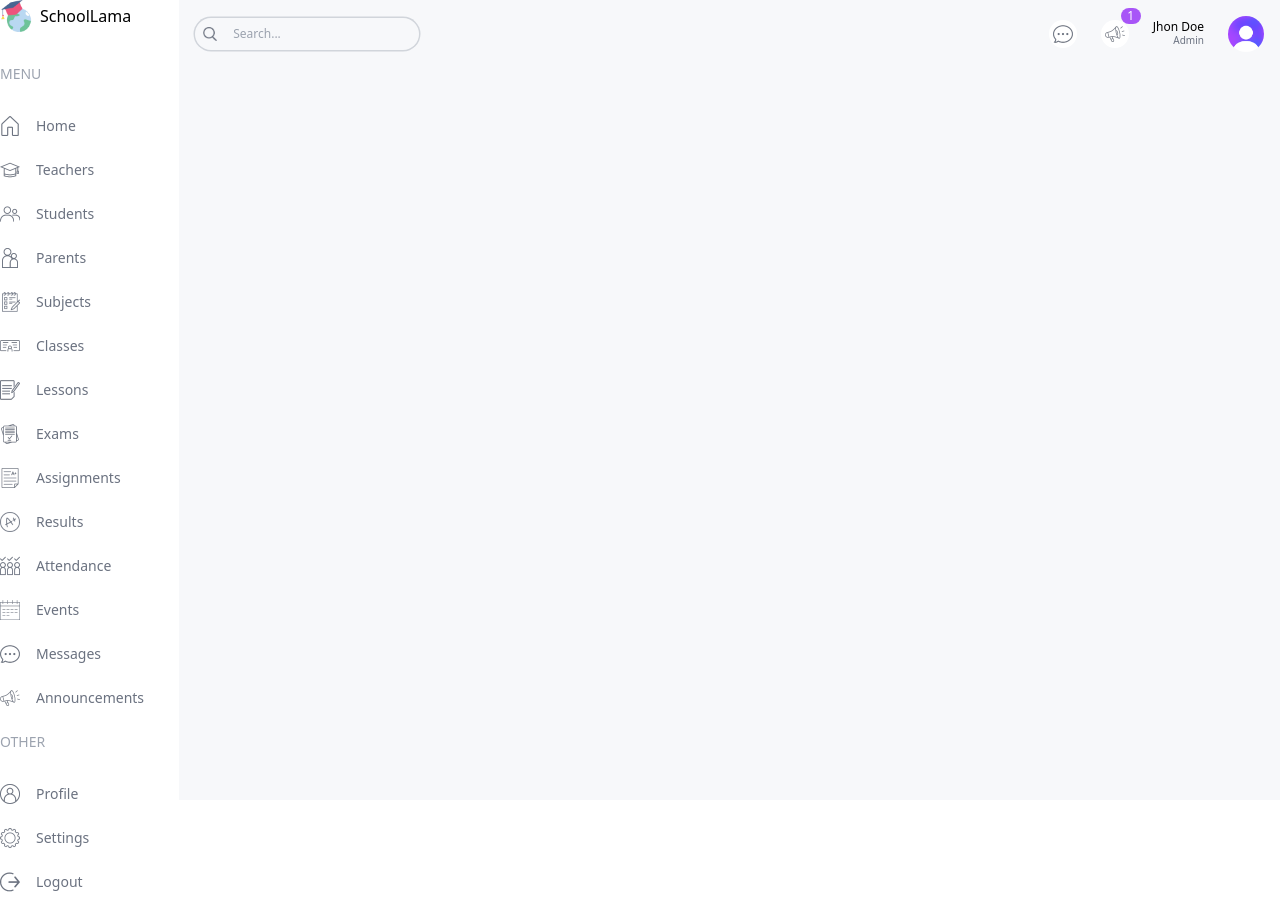
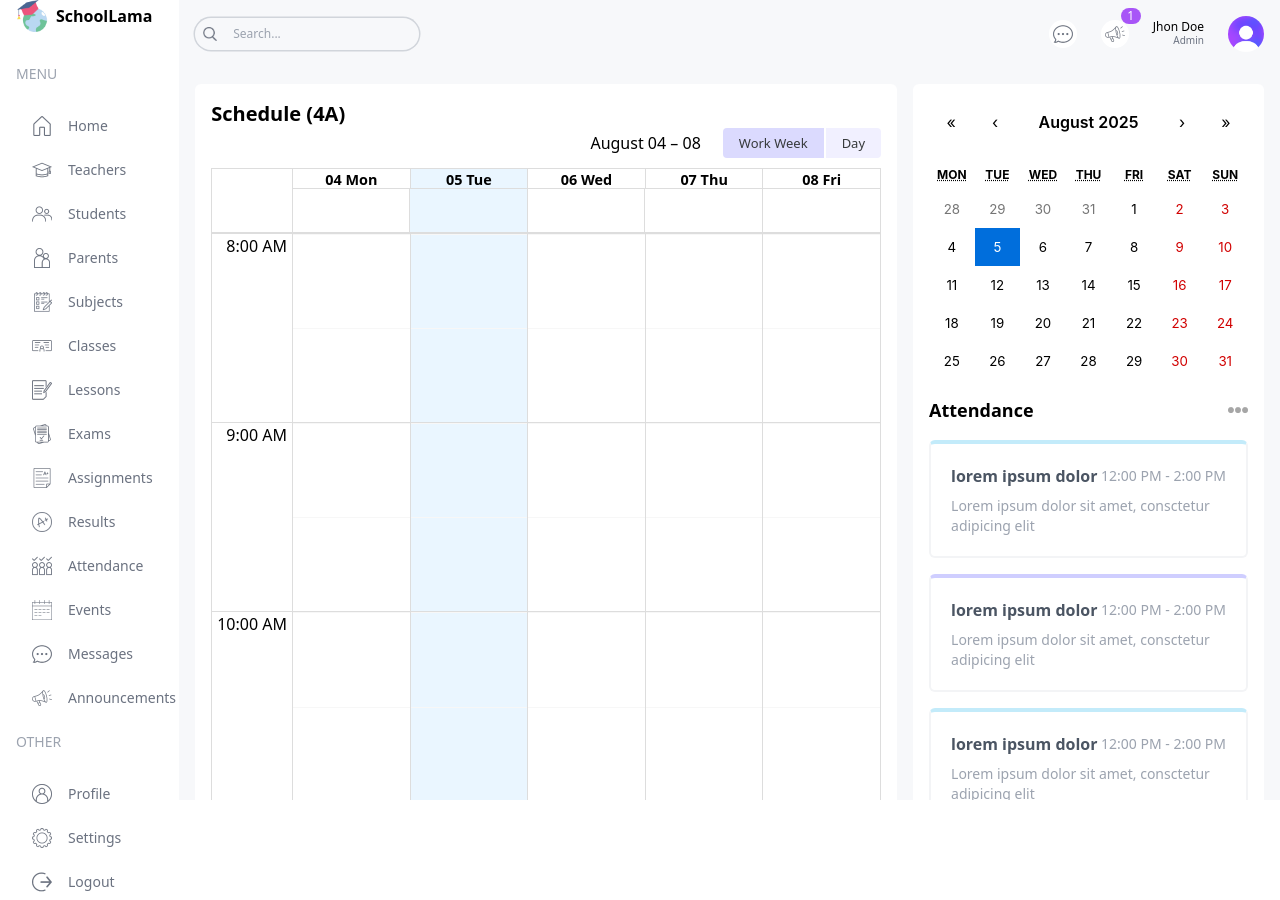
Before and after one commit to muhammadulum/next_schoolmanagement, a Next.js app: page /student in a window 1280 px wide. Built offline with nearby package versions, Linux system fonts and the light colour scheme.

Commit message:
add event dashboard and big callender to studnet

```diff
--- a/package.json
+++ b/package.json
@@ -9,8 +9,11 @@
     "lint": "next lint"
   },
   "dependencies": {
+    "@types/react-big-calendar": "^1.16.2",
+    "moment": "^2.30.1",
     "next": "15",
     "react": "^18",
+    "react-big-calendar": "^1.19.4",
     "react-calendar": "^6.0.0",
     "react-dom": "^18",
     "recharts": "^3.1.2"
--- a/src/app/(dashboard)/admin/page.tsx
+++ b/src/app/(dashboard)/admin/page.tsx
@@ -1,3 +1,4 @@
+import Announcements from "@/components/Announcements"
 import AttendanceChart from "@/components/AttendanceChart"
 import CountCharts from "@/components/CountCharts"
 import EventCalender from "@/components/EventCalender"
@@ -36,6 +37,7 @@ const Adminpage = () => {
             {/* right */}
             <div className="w-full lg:w-1/3 flex-col gap-8">
                 <EventCalender />
+                <Announcements />
             </div>
 
         </div>
--- a/src/app/(dashboard)/layout.tsx
+++ b/src/app/(dashboard)/layout.tsx
@@ -11,13 +11,13 @@ export default function DashboardLayout({
     return (
         <div className="h-screen flex">
             {/* left */}
-            <div className="w-[14%] md:w-[8%] lg:w-[16%] xl:w-[14%]">
+            <div className="w-[14%] md:w-[8%] lg:w-[16%] xl:w-[14%] md:px-4">
 
                 <Link href="/"
                     className="flex items-center justify-center lg:justify-start gap-2"
                 >
                     <Image src="/logo.png" alt="logo" width={32} height={32} />
-                    <span className="hidden lg:block">SchoolLama</span>
+                    <span className="hidden lg:block font-bold">SchoolLama</span>
                 </Link>
                 <Menu />
             </div>
--- a/src/app/(dashboard)/student/page.tsx
+++ b/src/app/(dashboard)/student/page.tsx
@@ -1,6 +1,25 @@
+'use client'
+import Announcements from "@/components/Announcements"
+import EventCalender from "@/components/EventCalender"
+import BigCalender from "@/components/BigCallender"
+
+
 const Studentpage = () => {
     return (
-        <div>
+        <div className="p-4 flex gap-4 flex-col xl:flex-row">
+            {/* left */}
+            <div className="w-full xl:w-2/3">
+                <div className="h-full bg-white p-4 rounded-md">
+                    <h1 className="text-xl font-semibold">Schedule (4A)</h1>
+                    <BigCalender />
+                </div>
+
+            </div>
+            {/* right */}
+            <div className="w-full xl:w-1/3 flex flex-col gap-8">
+                <EventCalender />
+                <Announcements /></div>
+
 
         </div>
     )
--- a/src/app/globals.css
+++ b/src/app/globals.css
@@ -2,7 +2,7 @@
 @tailwind components;
 @tailwind utilities;
 
-.react-calender{
+.react-calendar{
     width: 100% !important;
     border: none !important;
     font-family: "Inter",sans-serif !important;
@@ -15,3 +15,27 @@
     background-color: #C3EBFA !important;
     color: black !important;
 }
+
+.rbc-btn-group:first-child{
+    display: none !important;
+}
+
+.rbc-toolbar-label{
+    text-align: right !important;
+    padding: 0px 20px !important;
+}
+
+.rbc-btn-group:last-child{
+    font-size: 13px !important;
+}
+
+.rbc-btn-group:last-child button{
+    border: none !important;
+    background-color: #f1f0ff !important;
+    margin-left: 2px !important;
+}
+
+.rbc-toolbar button.rbc-active{
+    background-color: #dbdafe !important;
+    box-shadow: none !important;
+}
--- /dev/null
+++ b/src/components/Announcements.tsx
@@ -0,0 +1,55 @@
+'use client'
+
+
+const events = [
+    {
+        id: 1,
+        title: "lorem ipsum dolor",
+        time: "2025-08-09",
+        desctiption: "Lorem ipsum dolor, sit amet consectetur adipisicing elit. Autem, dignissimos sapiente totam, saepe, repellat neque laboriosam quibusdam facilis sint ex dolorem dolore. Tempore excepturi soluta eaque iure molestiae voluptates praesentium."
+    },
+    {
+        id: 2,
+        title: "lorem ipsum dolor",
+        time: "2025-08-09",
+        desctiption: "Lorem ipsum dolor, sit amet consectetur adipisicing elit. Autem, dignissimos sapiente totam, saepe, repellat neque laboriosam quibusdam facilis sint ex dolorem dolore. Tempore excepturi soluta eaque iure molestiae voluptates praesentium."
+    }, {
+        id: 3,
+        title: "lorem ipsum dolor",
+        time: "2025-08-09",
+        desctiption: "Lorem ipsum dolor, sit amet consectetur adipisicing elit. Autem, dignissimos sapiente totam, saepe, repellat neque laboriosam quibusdam facilis sint ex dolorem dolore. Tempore excepturi soluta eaque iure molestiae voluptates praesentium."
+    },
+    {
+        id: 4,
+        title: "lorem ipsum dolor",
+        time: "2025-08-09",
+        desctiption: "Lorem ipsum dolor, sit amet consectetur adipisicing elit. Autem, dignissimos sapiente totam, saepe, repellat neque laboriosam quibusdam facilis sint ex dolorem dolore. Tempore excepturi soluta eaque iure molestiae voluptates praesentium."
+    }
+]
+
+const Announcements = () => {
+    return (
+        <div className="bg-white p-4 rounded-md">
+            <div className='flex justify-between items-center'>
+                <h1 className='text-lg font-semibold my-4'>Announcements</h1>
+                <span className='text-xs text-gray-400'>View All</span>
+            </div>
+            <div className='flex flex-col gap-4 mt-4'>
+                {events.map(event => {
+                    return (
+                        <div className='bg-lamaSky rounded-md p-4' key={event.id}>
+                            <div className='flex items-center justify-between'>
+                                <h2 className='font-medium'>{event.title}</h2>
+                                <span className='text-xs text-gray-400 bg-white rounded-md px-1 py-1'>{event.time}</span>
+                            </div>
+                            <p className='text-sm text-gray-400 mt-1'>{event.desctiption}</p>
+                        </div>)
+                })}
+            </div>
+
+
+        </div>
+    )
+}
+
+export default Announcements
--- /dev/null
+++ b/src/components/BigCallender.tsx
@@ -0,0 +1,33 @@
+'use clint'
+import { Calendar, momentLocalizer, View, Views } from "react-big-calendar"
+
+import moment from 'moment'
+import { calendarEvents } from '@/lib/data'
+import { useState } from "react"
+import "react-big-calendar/lib/css/react-big-calendar.css"
+
+const localizer = momentLocalizer(moment)
+
+const BigCalender = () => {
+    const [view, setView] = useState<View>(Views.WORK_WEEK);
+
+    const handleChangeView = (selectedView: View) => {
+        setView(selectedView)
+    }
+    return (
+
+        <Calendar
+            localizer={localizer}
+            events={calendarEvents}
+            startAccessor="start"
+            endAccessor="end"
+            views={["work_week", "day"]}
+            view={view}
+            style={{ height: "98%" }}
+            onView={handleChangeView}
+            min={new Date(2025, 1, 0, 8, 0, 0)}
+            max={new Date(2025, 1, 0, 17, 0, 0)}
+        />
+    )
+}
+export default BigCalender
--- a/src/components/EventCalender.tsx
+++ b/src/components/EventCalender.tsx
@@ -4,6 +4,7 @@ import { useState } from "react";
 import Calendar from "react-calendar";
 import 'react-calendar/dist/Calendar.css';
 import Image from "next/image";
+// import "@/app/globals.css"
 
 type ValuePiece = Date | null;
 
@@ -18,18 +19,18 @@ const events = [
         descriptopm: "Lorem ipsum dolor sit amet, consctetur adipicing elit"
     },
     {
-        id: 1,
+        id: 2,
         title: "lorem ipsum dolor",
         time: "12:00 PM - 2:00 PM",
         descriptopm: "Lorem ipsum dolor sit amet, consctetur adipicing elit"
     }, {
-        id: 1,
+        id: 3,
         title: "lorem ipsum dolor",
         time: "12:00 PM - 2:00 PM",
         descriptopm: "Lorem ipsum dolor sit amet, consctetur adipicing elit"
     },
     {
-        id: 1,
+        id: 4,
         title: "lorem ipsum dolor",
         time: "12:00 PM - 2:00 PM",
         descriptopm: "Lorem ipsum dolor sit amet, consctetur adipicing elit"
@@ -54,10 +55,10 @@ const EventCalender = () => {
                     return (
                         <div className="p-5 rounded-md border-2 border-gray-100 border-t-4 odd:border-t-lamaSky even:border-t-lamaPurple" key={event.id}>
                             <div className="flex items-center justify-between">
-                                <h1>{event.title}</h1>
-                                <span>{event.time}</span>
-                                <p>{event.descriptopm}</p>
+                                <h1 className="font-semibold text-gray-600">{event.title}</h1>
+                                <span className="text-gray-400 text-sm">{event.time}</span>
                             </div>
+                            <p className="mt-2 text-gray-400 text-sm">{event.descriptopm}</p>
                         </div>)
                 })}
             </div>
--- a/src/components/Menu.tsx
+++ b/src/components/Menu.tsx
@@ -1,6 +1,7 @@
 import Link from "next/link";
 import Image from "next/image";
 import { title } from "process";
+import { role } from "@/lib/data";
 
 
 const menuItems = [
@@ -127,14 +128,20 @@ const Menu = () => {
         menuItems.map((i) => (
           <div className="flex flex-col gap-2" key={i.title}>
             <span className="hidden lg:block text-gray-400 font-light my-4">{i.title}</span>
-            {i.items.map((item) => (
-              <Link href={item.href} key={item.label}
-                className="flex items-center justify-center lg:justify-start gap-4 text-gray-500 py-2"
-              >
-                <Image src={item.icon} alt="" width={20} height={20} />
-                <span className="hidden lg:block">{item.label}</span>
-              </Link>
-            ))}
+            {i.items.map((item) => {
+              if (item.visible.includes(role)) {
+                return (
+                  <Link href={item.href} key={item.label}
+                    className="flex items-center justify-center lg:justify-start gap-4 text-gray-500 py-2 rounded-md hover:bg-lamaSkyLight md:px-4 "
+                  >
+                    <Image src={item.icon} alt="" width={20} height={20} />
+                    <span className="hidden lg:block">{item.label}</span>
+                  </Link>
+                );
+              }
+
+
+            })}
           </div>
         ))
       }
```
Also changed, not shown: 1 other file (tests, documents, lock files or other folders).
